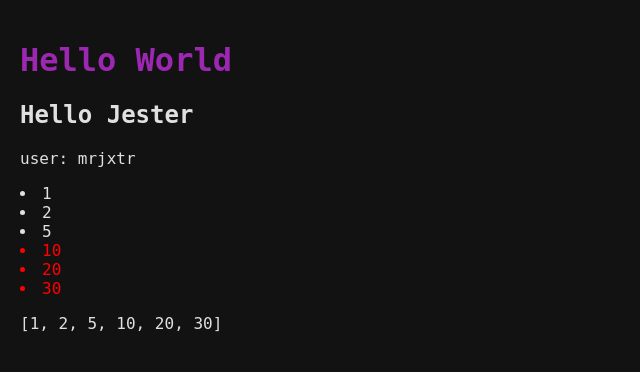
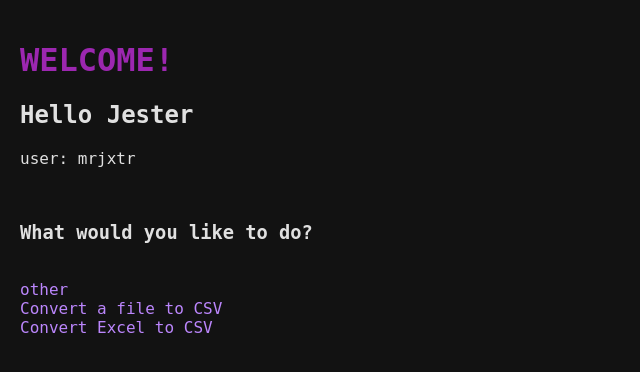
Before and after one commit to mrjxtr/Learn_Web_Frameworks_Python, a Flask app: page / in a window 1280 px wide. Shown: the top 372 px of the page, without its empty margins (0-640 px from the left). Run offline with Flask 3, Linux system fonts and the light colour scheme.

Commit message:
learning routing, upload, download for flask

```diff
--- a/Learn Flask/my-fisrt-flask-app/app.py
+++ b/Learn Flask/my-fisrt-flask-app/app.py
@@ -1,16 +1,103 @@
-from flask import Flask, render_template
+import os
+import uuid
+
+import pandas as pd
+from flask import (
+    Flask,
+    redirect,
+    render_template,
+    request,
+    url_for,
+    Response,
+    send_from_directory,
+)
 
 app = Flask(__name__, template_folder="templates")
 
 
-@app.route("/")
+@app.route("/", methods=["GET", "POST"])
 def index():
     my_name = "Jester"
     my_username = "mrjxtr"
-    my_list = [1, 2, 5, 10, 20, 30]
-    return render_template(
-        "index.html", my_name=my_name, my_username=my_username, my_list=my_list
-    )
+    # my_list = [1, 2, 5, 10, 20, 30]
+    # return render_template(
+    #     "index.html", my_name=my_name, my_username=my_username, my_list=my_list
+    # )
+    return render_template("index.html", my_name=my_name, my_username=my_username)
+
+
+@app.route("/forms", methods=["GET", "POST"])
+def forms():
+    if request.method == "GET":
+        return render_template("forms.html")
+    elif request.method == "POST":
+        username = request.form.get("username")
+        password = request.form.get("password")
+
+        if username == "mrjxtr" and password == "password":
+            return redirect(url_for("index"))
+        else:
+            return "username or password incorrect"
+
+
+@app.route("/upload_file", methods=["GET", "POST"])
+def upload_file():
+    if request.method == "GET":
+        return render_template("upload.html")
+    elif request.method == "POST":
+        uploaded_file = request.files["file"]
+
+        if uploaded_file.content_type == "text/plain":
+            return uploaded_file.read().decode()
+        elif (
+            uploaded_file.content_type
+            == "application/vnd.openxmlformats-officedocument.spreadsheetml.sheet"
+            or uploaded_file.content_type == "application/vnd.sm-excel"
+        ):
+            df = pd.read_excel(uploaded_file)
+            return df.to_html()
+
+
+@app.route("/convert_csv", methods=["GET", "POST"])
+def convert_csv():
+    if request.method == "GET":
+        return render_template("convert_csv.html")
+    elif request.method == "POST":
+        uploaded_file = request.files["file"]
+        if (
+            uploaded_file.content_type
+            == "application/vnd.openxmlformats-officedocument.spreadsheetml.sheet"
+            or uploaded_file.content_type == "application/vnd.sm-excel"
+        ):
+            df = pd.read_excel(uploaded_file)
+            response = Response(
+                df.to_csv(),
+                mimetype="text/csv",
+                headers={"Content-Disposition": "attachment; filename=result.csv"},
+            )
+
+        return response
+
+
+@app.route("/excel_to_csv", methods=["GET", "POST"])
+def excel_to_csv():
+    if request.method == "GET":
+        return render_template("excel_to_csv.html")
+    elif request.method == "POST":
+        uploaded_file = request.files["file"]
+        df = pd.read_excel(uploaded_file)
+        if not os.path.exists("downloads"):
+            os.makedirs("downloads")
+
+        filename = f"{uuid.uuid4()}.csv"
+        df.to_csv(os.path.join("downloads", filename))
+
+        return render_template("download_csv.html", filename=filename)
+
+
+@app.route("/download/<filename>")
+def download(filename):
+    return send_from_directory("downloads", filename, download_name="results.csv")
 
 
 @app.route("/other")
@@ -18,5 +105,31 @@ def other():
     return render_template("other.html")
 
 
+@app.route("/redirect_endpoint")
+def redirect_endpoint():
+    return redirect(url_for("other"))
+
+
+@app.route("/filters")
+def filters():
+    example_text = "Hello World"
+    return render_template("filters.html", example_text=example_text)
+
+
+@app.template_filter("reverse_string")
+def reverse_string(s):
+    return s[::-1]
+
+
+@app.template_filter("repeat")
+def repeat(s, times=3):
+    return s * times
+
+
+@app.template_filter("alternate_case")
+def alternate_case(s):
+    return "".join([c.upper() if i % 2 == 0 else c.lower() for i, c in enumerate(s)])
+
+
 if __name__ == "__main__":
     app.run(host="0.0.0.0", port=5556, debug=True)
--- /dev/null
+++ b/Learn Flask/my-fisrt-flask-app/downloads/50bc4273-c21b-4c8d-9289-844409d6b5ac.csv
@@ -0,0 +1,5 @@
+,id,name,score
+0,1234,tom,7
+1,1235,jerry,10
+2,1236,butch,9
+3,1237,spike,8
--- a/Learn Flask/my-fisrt-flask-app/static/style.css
+++ b/Learn Flask/my-fisrt-flask-app/static/style.css
@@ -18,3 +18,7 @@ a {
 a:hover {
   text-decoration: underline;
 }
+
+input {
+  border-radius: 6px;
+}
--- a/Learn Flask/my-fisrt-flask-app/templates/base.html
+++ b/Learn Flask/my-fisrt-flask-app/templates/base.html
@@ -10,7 +10,7 @@
 </head>
 
 <body>
-  {% block body %}default body{% endblock %}
+  {% block content %}default content{% endblock %}
 </body>
 
 </html>
--- a/Learn Flask/my-fisrt-flask-app/templates/index.html
+++ b/Learn Flask/my-fisrt-flask-app/templates/index.html
@@ -2,14 +2,18 @@
 
 {% block title %}Home Page{% endblock %}
 
-{% block body %}
-<h1>Hello World</h1>
+{% block content %}
+<h1>WELCOME!</h1>
 <h2>Hello {{ my_name }}</h2>
-<p>user: {{ my_username }}</p>
+<p>user: {{ my_username }}</p><br>
 <lu>
   {% for item in my_list %}
   <li {% if item>= 10 %}style="color: red"{% endif %}> {{ item }}</li>
   {% endfor %}
 </lu>
 <p>{{ my_list }}</p>
+<h3> What would you like to do?</h3><br>
+<a href="{{ url_for('other') }}">other</a><br>
+<a href="{{ url_for('convert_csv') }}">Convert a file to CSV</a><br>
+<a href="{{ url_for('excel_to_csv') }}">Convert Excel to CSV</a>
 {% endblock %}
--- a/Learn Flask/my-fisrt-flask-app/templates/other.html
+++ b/Learn Flask/my-fisrt-flask-app/templates/other.html
@@ -1,8 +1,7 @@
 {% extends "base.html" %}
-
 {% block title %}Other Page{% endblock %}
 
-{% block body %}
+{% block content %}
 <h1>Hello World</h1>
 <h2>This is another page</h2>
 {% endblock %}
```
Also changed, not shown: Learn Flask/my-fisrt-flask-app/requirements.txt (added, +16 -0 lines), Learn Flask/my-fisrt-flask-app/templates/convert_csv.html (added, +14 -0 lines), Learn Flask/my-fisrt-flask-app/templates/download_csv.html (added, +7 -0 lines), Learn Flask/my-fisrt-flask-app/templates/excel_to_csv.html (added, +14 -0 lines), Learn Flask/my-fisrt-flask-app/templates/filters.html (added, +15 -0 lines), Learn Flask/my-fisrt-flask-app/templates/forms.html (added, +11 -0 lines), Learn Flask/my-fisrt-flask-app/templates/upload.html (added, +12 -0 lines).
